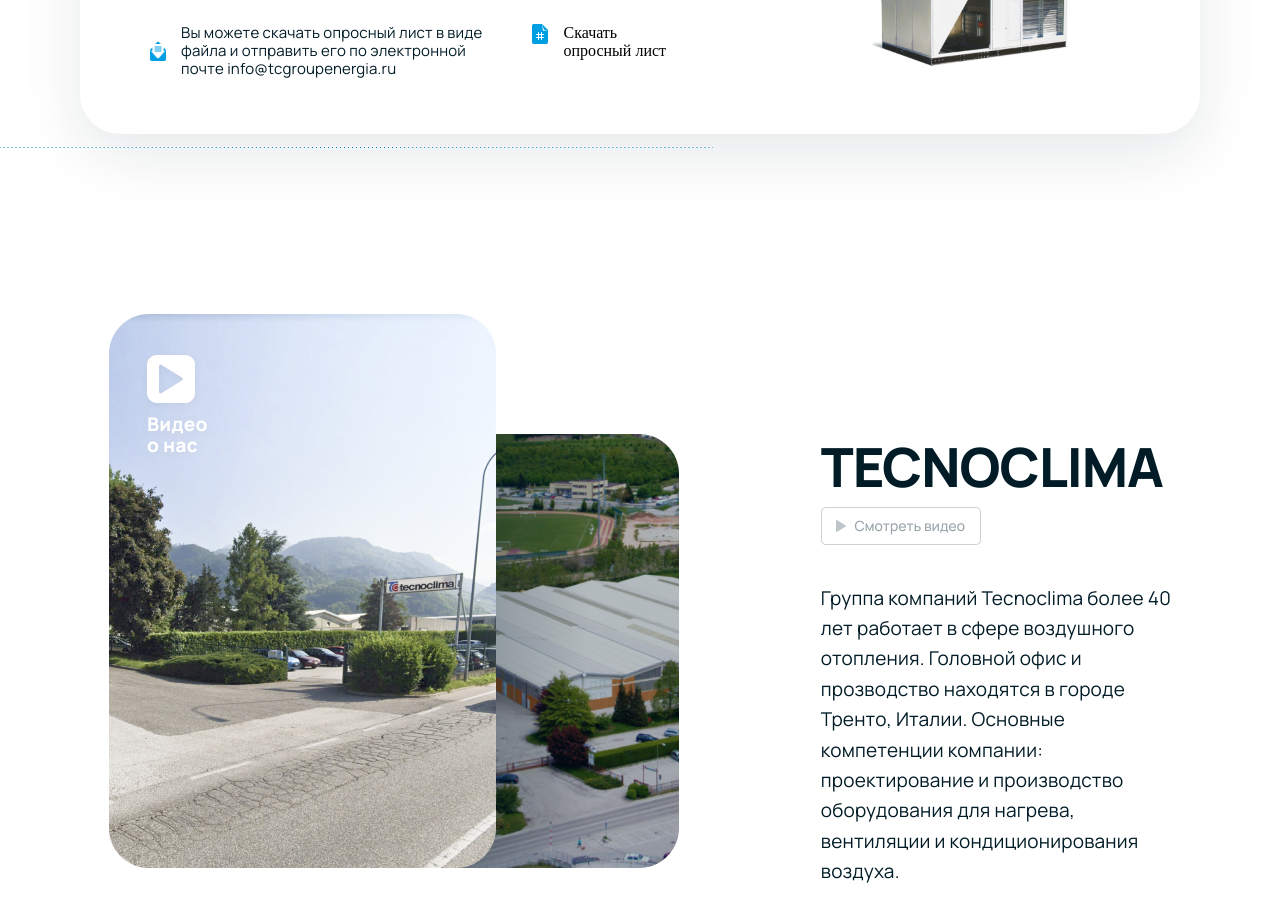
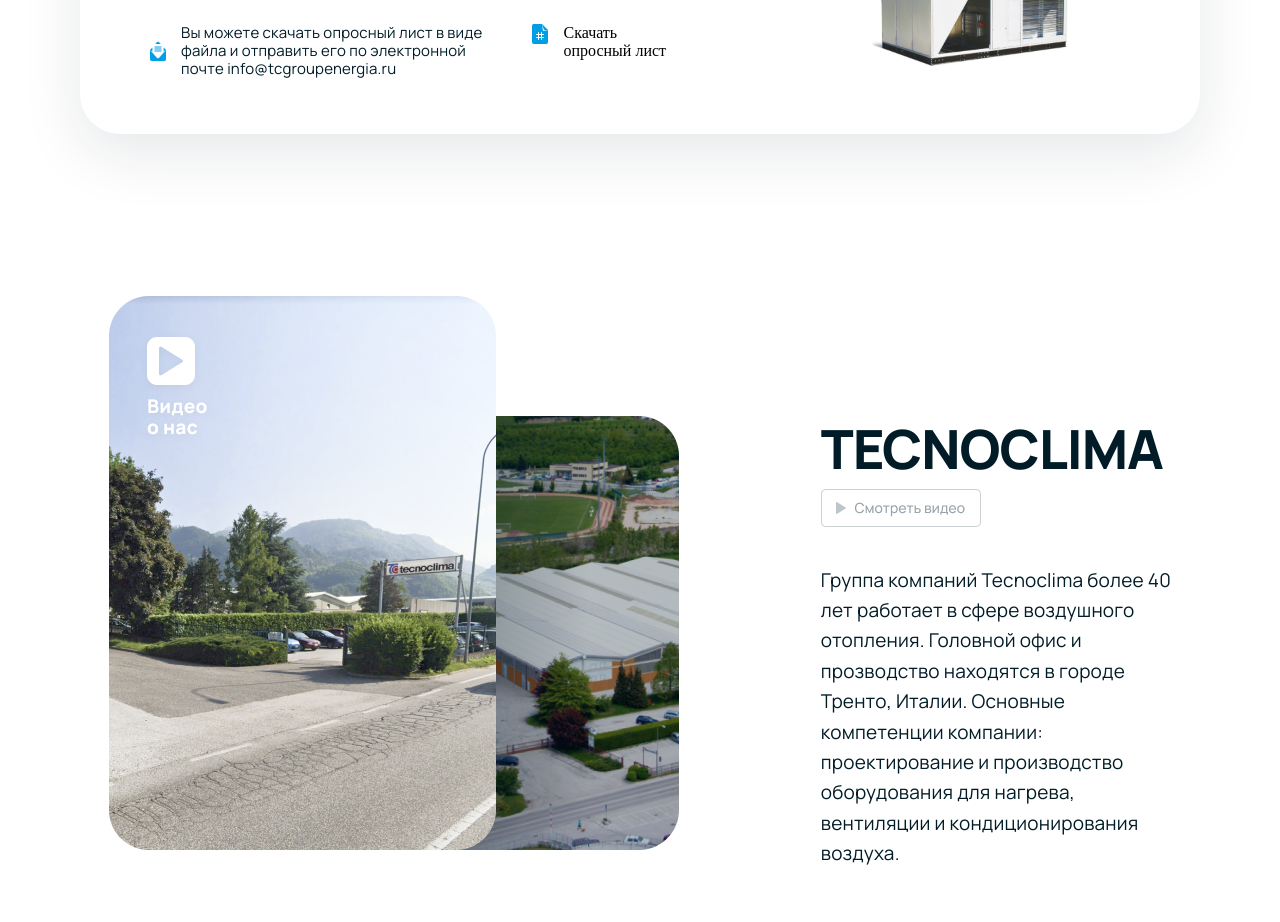
Before and after one commit to fgopmn/xmbain-angular, an Angular app: page / in a window 1280 px wide. Shown: the part 1220-2142 px from the top of the page. Built offline with nearby package versions, Linux system fonts and the light colour scheme; no server answers.

Commit message:
home page end

```diff
--- a/src/app/components/home/home.component.html
+++ b/src/app/components/home/home.component.html
@@ -42,7 +42,6 @@
 
     <app-equipment></app-equipment>
 
-    <div class="line88"><img src=">../../../../assets/img/Line 88.png"></div>
   </div>
 </div>
 
```
